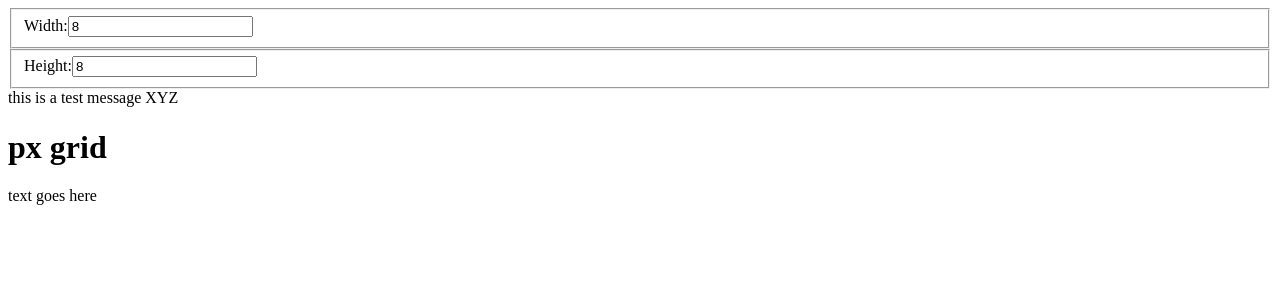
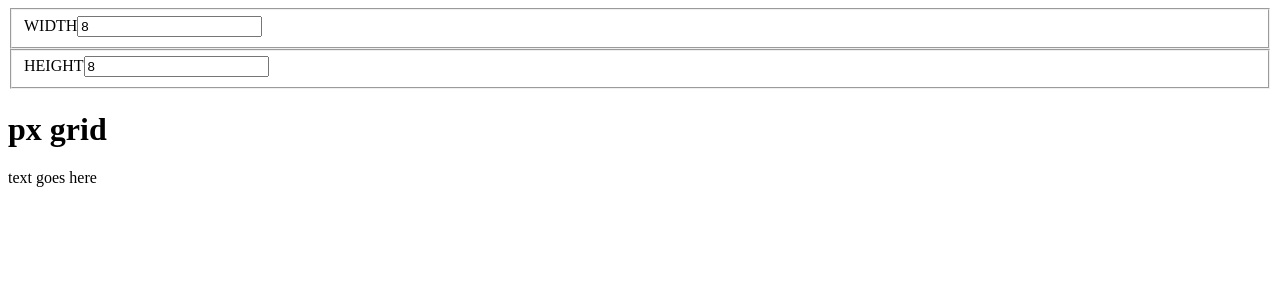
Before and after one commit to ivyroot/exquisite-canvas, a Next.js app in the folder packages/app/: page / in a window 1280 px wide. Shown: the top 300 px of the page. Built offline with nearby package versions, Linux system fonts and the light colour scheme; what @rainbow-me/rainbowkit, urql, wagmi would draw is missing.

Commit message:
switching to using state hooks

```diff
--- a/packages/app/src/PaletteSizer.tsx
+++ b/packages/app/src/PaletteSizer.tsx
@@ -1,11 +1,33 @@
-import { Button } from "./Button";
-import { NumberInput } from "./NumberInput";
+import React, { useState } from "react";
 
-export const PaletteSizer = () => {
+export const PaletteSizer = (props) => {
+  const [width, setWidth] = useState(8);
+  const [height, setHeight] = useState(8);
+
   return (
     <div>
-      <NumberInput name="Width" value="16"></NumberInput>
-      <NumberInput name="Height" value="16"></NumberInput>
+      <fieldset>
+        <label>
+          WIDTH
+          <input
+            type="number"
+            name="WIDTH"
+            value={width}
+            onChange={(event) => setWidth(event.target.value)}
+          />
+        </label>
+      </fieldset>
+      <fieldset>
+        <label>
+          HEIGHT
+          <input
+            type="number"
+            name="HEIGHT"
+            value={height}
+            onChange={(event) => setHeight(event.target.value)}
+          />
+        </label>
+      </fieldset>
     </div>
   );
 };
--- a/packages/app/src/pages/_app.tsx
+++ b/packages/app/src/pages/_app.tsx
@@ -19,7 +19,7 @@ const MyApp = ({ Component, pageProps }: AppProps) => {
   return (
     <>
       <Head>
-        <title>Example NFT</title>
+        <title>EC</title>
       </Head>
       <GraphProvider value={graphClient}>
         <EthereumProviders>
--- a/packages/app/src/pages/index.tsx
+++ b/packages/app/src/pages/index.tsx
@@ -17,9 +17,6 @@ const HomePage: NextPage = () => {
       <div className="p-2">
         <PaletteSizer />
       </div>
-      <div>
-        <Widget name="yes"></Widget>
-      </div>
       <div className="flex-grow flex flex-col gap-4 items-center justify-center p-8 pb-[50vh]">
         <h1 className="text-4xl">px grid</h1>
         <p>text goes here</p>
```
